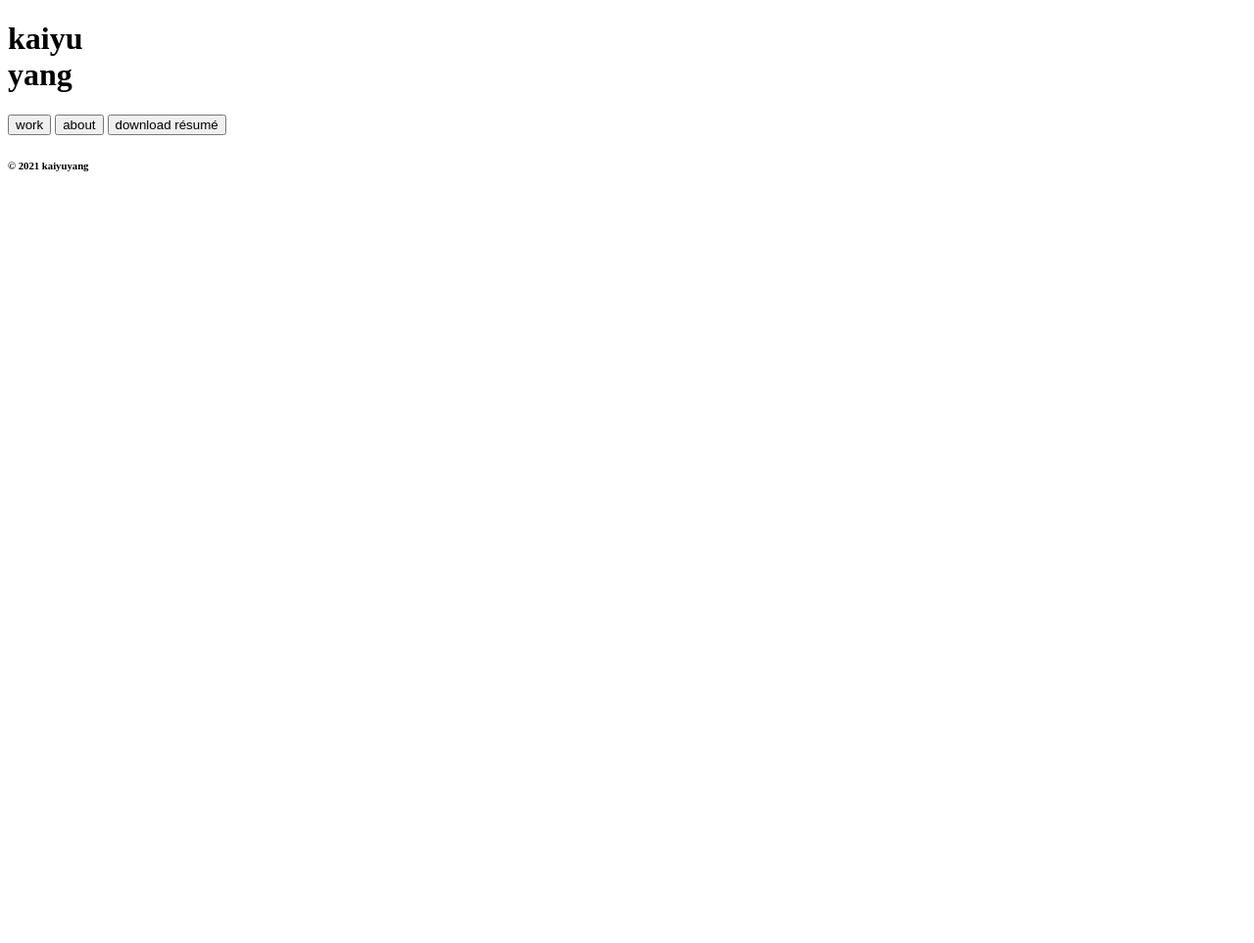
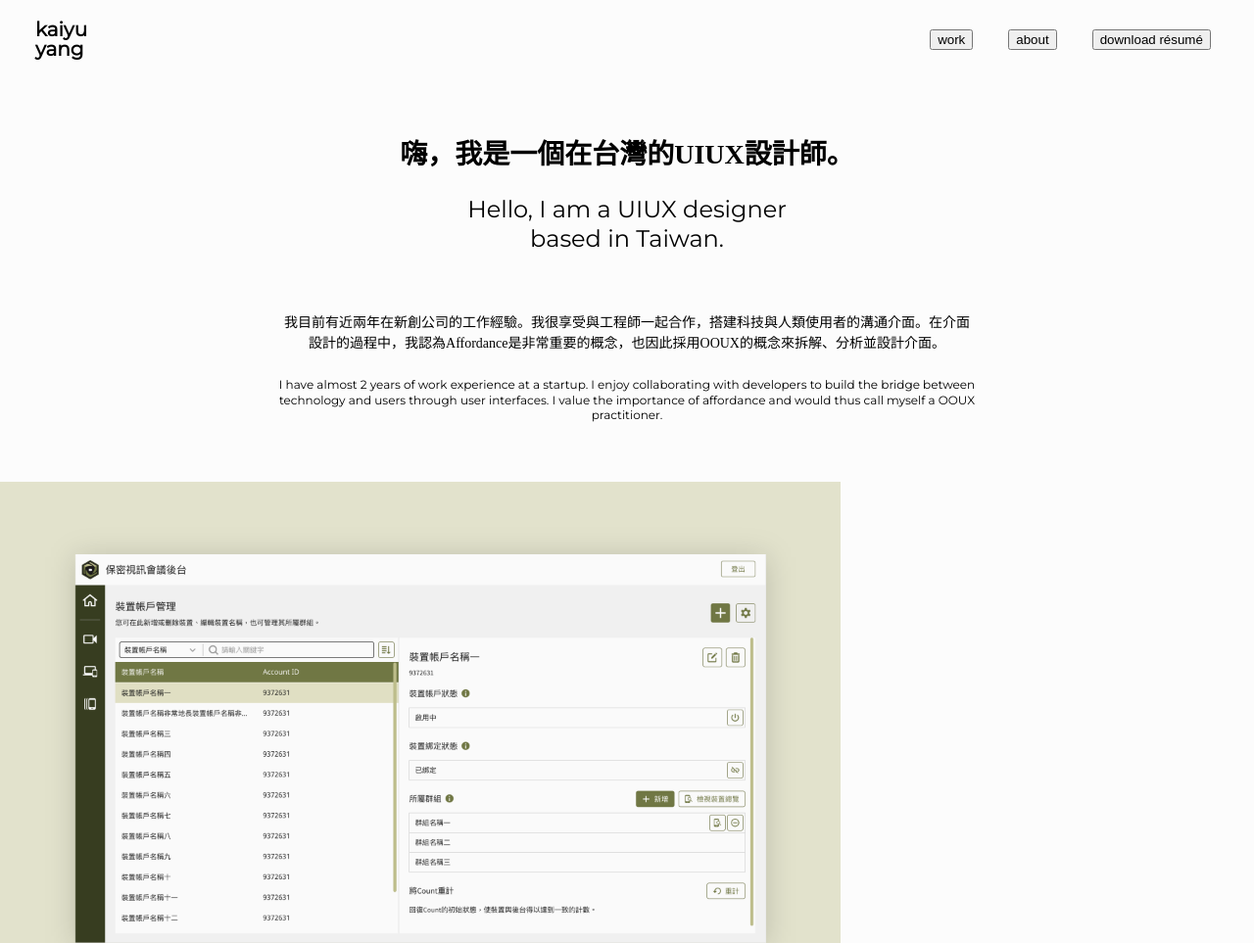
Before and after one commit to TheDorothyThing/kaiyuyang, a plain HTML site: page index.html in a window 1280 px wide. Shown: the top 963 px of the page at 98% size. Before the commit the page ends 800 px from the top, so only its background shows below. Drawn offline with Linux system fonts and the light colour scheme.

Commit message:
home progress_20211020_1

```diff
--- /dev/null
+++ b/CSSReset.css
@@ -0,0 +1,48 @@
+/* http://meyerweb.com/eric/tools/css/reset/
+   v2.0 | 20110126
+   License: none (public domain)
+*/
+
+html, body, div, span, applet, object, iframe,
+h1, h2, h3, h4, h5, h6, p, blockquote, pre,
+a, abbr, acronym, address, big, cite, code,
+del, dfn, em, img, ins, kbd, q, s, samp,
+small, strike, strong, sub, sup, tt, var,
+b, u, i, center,
+dl, dt, dd, ol, ul, li,
+fieldset, form, label, legend,
+table, caption, tbody, tfoot, thead, tr, th, td,
+article, aside, canvas, details, embed,
+figure, figcaption, footer, header, hgroup,
+menu, nav, output, ruby, section, summary,
+time, mark, audio, video {
+	margin: 0;
+	padding: 0;
+	border: 0;
+	font-size: 100%;
+	font: inherit;
+	vertical-align: baseline;
+}
+/* HTML5 display-role reset for older browsers */
+article, aside, details, figcaption, figure,
+footer, header, hgroup, menu, nav, section {
+	display: block;
+}
+body {
+	line-height: 1;
+}
+ol, ul {
+	list-style: none;
+}
+blockquote, q {
+	quotes: none;
+}
+blockquote:before, blockquote:after,
+q:before, q:after {
+	content: '';
+	content: none;
+}
+table {
+	border-collapse: collapse;
+	border-spacing: 0;
+}
--- a/index.html
+++ b/index.html
@@ -4,20 +4,42 @@
     <meta charset="UTF-8">
     <meta http-equiv="X-UA-Compatible" content="IE=edge">
     <meta name="viewport" content="width=device-width, initial-scale=1.0">
-    <title>Document</title>
+    <link rel="stylesheet" href="kaiyuyang.css">
+    <link rel="stylesheet" href="CSSReset.css">
+    <link rel="stylesheet" href="https://fonts.googleapis.com/css?family=Noto Sans Traditional Chinese+|Montserrat+">
+    <title>kaiyuyang</title>
 </head>
 <body>
-    <div class="header">
-        <h1>kaiyu<br>yang</h1>
-        <button>work</button>
-        <button>about</button>
-        <button>download résumé</button>
+    <div id="header">
+        <h1 id="logo">kaiyu<br>yang</h1>
+        <button id="h-btn-work">work</button>
+        <button id="h-btn-about">about</button>
+        <button id="h-btn-resume">download résumé</button>
     </div>
-    <div class="homecontent">
-
-
+    <div id="homecontent">
+        <div id="selfintroduction">
+            <h2 class="TC">嗨，我是一個在台灣的UIUX設計師。</h2>
+            <h2 class="Eng">Hello, I am a UIUX designer<br>based in Taiwan.</h2>
+            <p class="TC">我目前有近兩年在新創公司的工作經驗。我很享受與工程師一起合作，搭建科技與人類使用者的溝通介面。在介面設計的過程中，我認為Affordance是非常重要的概念，也因此採用OOUX的概念來拆解、分析並設計介面。</p>
+            <p class="Eng">I have almost 2 years of work experience at a startup. I enjoy collaborating with developers to build the bridge between technology and users through user interfaces. I value the importance of affordance and would thus call myself a OOUX practitioner.</p>
+        </div>
+        <div id="project-securedvideoconference">
+            <div class="projectcontent"></div>
+            <img class="project_img" src="img_home/home-img-securedvideoconference.png" alt="Secured Video Conference">
+        </div>
+        <div id="project-kaomojiru">
+            <img class="project_img" src="img_home/home-img-kaomojiru.png" alt="Kaomojiru">
+            <div class="projectcontent"></div>
+        </div>
+        <div id="project-meetingscheduling">
+            <div class="projectcontent"></div>
+            <img class="project_img" src="img_home/home-img-meetingscheduling.png" alt="Meeting Scheduling">
+        </div>
+        <div id="circle1"></div>
+        <div id="circle2"></div>
+        <div id="circle3"></div>
     </div>
-    <div class="footer">
+    <div id="footer">
         <h6>© 2021 kaiyuyang</h6>
     </div>
 </body>
--- /dev/null
+++ b/kaiyuyang.scss
@@ -0,0 +1,119 @@
+body{
+    display: flex;
+    flex-direction: column;
+    background-color: #fcfcfc;
+}
+
+#header{
+    height: 80px;
+    width: 100%;
+    position: fixed;
+    top: 0;
+    padding: 0px 36px;
+    display: flex;
+    align-items: center;
+    background-color: #fcfcfc;
+}
+
+#logo{
+    font-family: "Montserrat";
+    font-size: 20px;
+    font-weight: bold;
+}
+
+@mixin h-btn {
+    white-space: nowrap;
+}
+
+#h-btn-work{
+    @include h-btn;
+    margin-left: calc(100% - 420px);
+}
+
+#h-btn-about{
+    @include h-btn;
+    margin-left:36px;
+}
+
+#h-btn-resume{
+    @include h-btn;
+    margin-left:36px;
+}
+
+#homecontent{
+    margin-top: 80px;
+}
+
+#selfintroduction{
+    padding: 60px 36px;
+    display: flex;
+    flex-direction: column;
+    align-items: center;
+    text-align: center;
+}
+
+#selfintroduction h2:nth-child(1){
+    font-size: 28px;
+    font-weight: 700;
+    line-height: 1.25;
+}
+
+#selfintroduction h2:nth-child(2){
+    font-size: 24px;
+    font-weight: 500;
+    margin-top: 24px;
+    line-height: 1.25;
+}
+
+#selfintroduction p:nth-child(3){
+    max-width: 712px;
+    margin-top: 60px;
+    font-size: 14px;
+    font-weight: 400;
+    line-height: 1.5;
+}
+
+#selfintroduction p:nth-child(4){
+    max-width: 712px;
+    margin-top: 24px;
+    font-size: 12px;
+    font-weight: 400;
+    line-height: 1.3;
+}
+
+.TC{
+    font-family: "Noto Sans Traditional Chinese";
+}
+
+.Eng{
+    font-family: "Montserrat";
+}
+
+@mixin project{
+    display: flex;
+    flex-wrap: wrap;
+}
+
+#project-securedvideoconference{
+    @include project;
+}
+
+#project-kaomojiru{
+    @include project;
+}
+
+#project-meetingscheduling{
+    @include project;
+}
+
+.project_img{
+    max-width: 858px;
+    height: 544px;
+}
+
+#footer{
+    font-size: 12px;
+    font-weight: 400;
+    align-items: center;
+    text-align: center;
+}
```
Also changed, not shown: img_home/home-img-kaomojiru.png (added), img_home/home-img-securedvideoconference.png (added), kaiyuyang.css (added), 2 other files.
